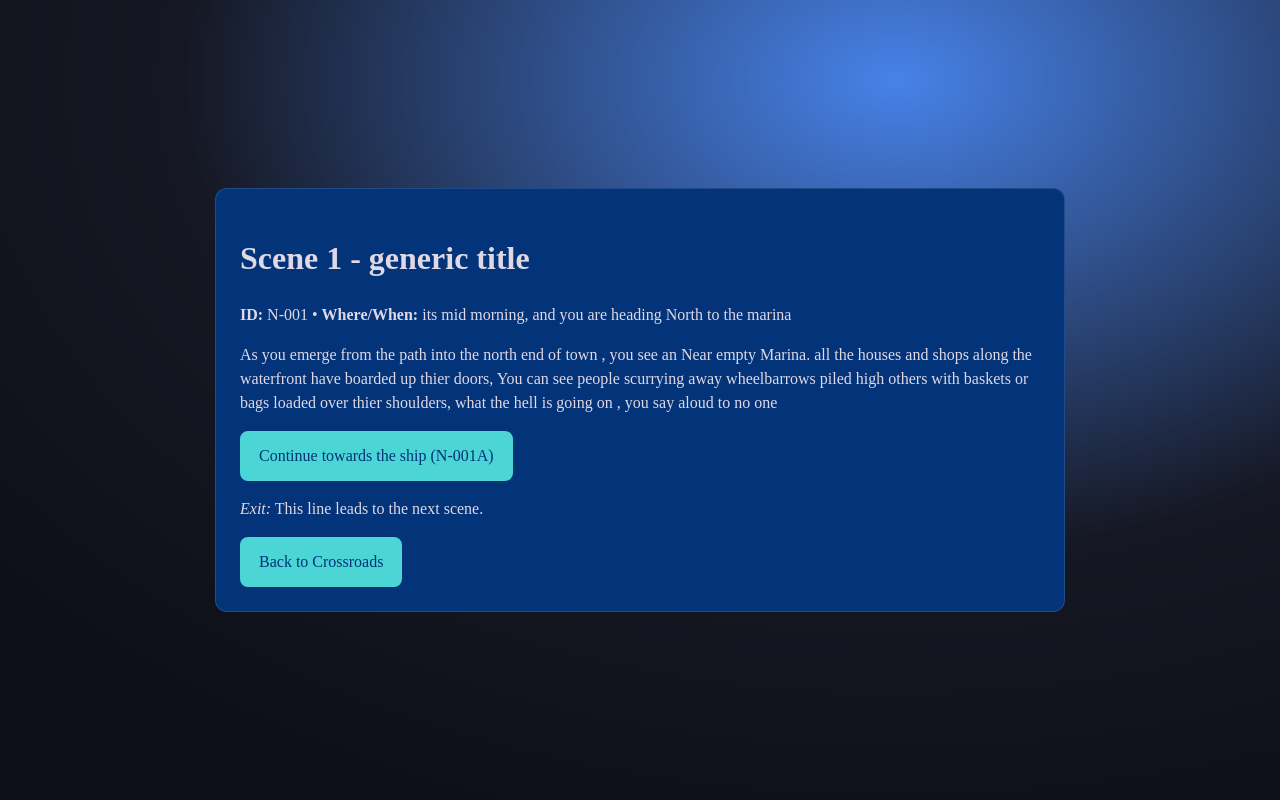
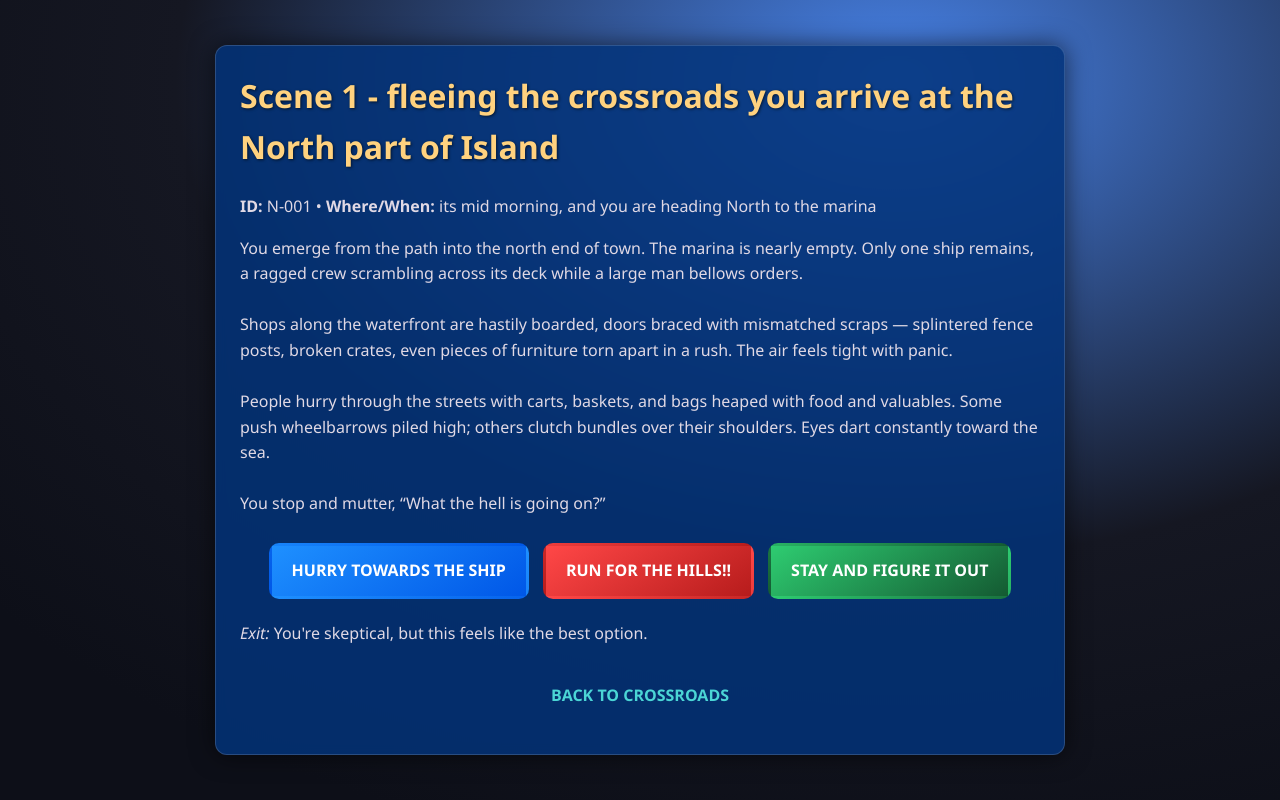
Before and after one commit to cshorr/CYOA-Cis18, a Flask app: page /chris/N-001 in a window 1280 px wide. Run offline with Flask 3, Linux system fonts and the light colour scheme.

Commit message:
Added .css options , editorconfig,  button options, and multiple visual goodies, that havnt changed functionality in my testing

```diff
--- a/app.py
+++ b/app.py
@@ -196,16 +196,16 @@ def scene_oracle(scene_id):
 
 
 
-# --- Shared death page (defaults to Chris theme if none given) ---
+# --- Shared death/end page (defaults to Crossroads theme) --- its a design choice , circle of life and all that :)
 @app.get("/death")
 def death():
     msg = request.args.get("msg") or "You slip at the last moment and fall to your death. That is the end of your story."
-    theme = request.args.get("theme") or "chris"
+    theme = request.args.get("theme") or "crossroads"
     return render_template("death.html", title="You Died", msg=msg, theme=theme)
 
 @app.get("/the_end")
 def the_end():
-    theme = request.args.get("theme") or "chris"
+    theme = request.args.get("theme") or "crossroads"
     msg = request.args.get("msg") or "Thanks for playing!"
     return render_template("the_end.html", title="The End", theme=theme, msg=msg)
 
@@ -218,4 +218,4 @@ def replace_all_newlines(s: str):
 
 # --- Main entry ---
 if __name__ == "__main__":
-    app.run(host='localhost', port=8000, debug=True)
+    app.run(debug=True)
--- a/static/data/scenes_chris.json
+++ b/static/data/scenes_chris.json
@@ -1,19 +1,18 @@
 [
   {
     "scene_id": "N-001",
-    "title": "Scene 1 - generic title",
+    "title": "Scene 1 - fleeing the crossroads you arrive at the North part of Island ",
     "where_when": "its mid morning, and you are heading North to the marina",
-    "text": "As you emerge from the path into the north end of town , you see an Near empty Marina. all the houses and shops along the waterfront have boarded  up thier doors, You can see people scurrying away wheelbarrows piled high others with baskets or bags loaded over thier shoulders, what the hell is going on , you say aloud to no one",
+    "text": "You emerge from the path into the north end of town. The marina is nearly empty. Only one ship remains, a ragged crew scrambling across its deck while a large man bellows orders.\n\nShops along the waterfront are hastily boarded, doors braced with mismatched scraps — splintered fence posts, broken crates, even pieces of furniture torn apart in a rush. The air feels tight with panic.\n\nPeople hurry through the streets with carts, baskets, and bags heaped with food and valuables. Some push wheelbarrows piled high; others clutch bundles over their shoulders. Eyes dart constantly toward the sea.\n\nYou stop and mutter, “What the hell is going on?”",
 
 
     "choices": [
-      {
-        "label": "Continue towards the ship",
-        "next_id": "N-001A"
-      }
+      { "label": "Hurry towards the ship", "next_id": "N-001A" },
+      { "label": "Run for the hills!!", "next_id": "N-001B" },
+      { "label": "Stay and figure it out", "next_id": "N-DEATH" }
+    ],
+    "exit_line": "You're skeptical, but this feels like the best  option."
 
-    ],
-    "exit_line": "This line leads to the next scene."
 },
 {
 "scene_id": "N-001A",
@@ -21,10 +20,7 @@
 "where_when": "generic place and time",
 "text": "What happens if the player picked A from the parent scene.",
 "choices": [
-      {
-        "label": "Continue",
-        "next_id": "N-002"
-      }
+{ "label": "Continue", "next_id": "N-002" }
 ],
 "exit_line": "Continue to the next numbered scene."
 },
@@ -32,28 +28,34 @@
 "scene_id": "N-001B",
 "title": "Scene 1B - outcome of B",
 "where_when": "generic place and time",
-    "text": "What happens if the player picked B from the parent scene.",
+"text": "Run for the hills!!",
 "choices": [
-      {
-        "label": "Continue",
-        "next_id": "N-002"
-      }
+{ "label": "Continue", "next_id": "N-003" }
 ],
 "exit_line": "Continue to the next numbered scene."
 },
+{
+"scene_id": "N-DEATH",
+"title": "Too Late",
+"where_when": "North docks",
+"text": "You hesitate a heartbeat too long. The crowd runs inland. The sea goes quiet, then wrong. You never see the wall of water. Darkness.",
+"choices": [],
+"exit_line": "Your story ends here."
+},
+
+
   {
     "scene_id": "N-002",
     "title": "Scene 2 - generic title",
     "where_when": "generic place and time",
     "text": "Your text (story) goes here.",
+
     "choices": [
       {
-        "label": "Choice A",
-        "next_id": "N-002A"
+        "label": "Choice A", "next_id": "N-002A"
       },
       {
-        "label": "Choice B",
-        "next_id": "N-002B"
+        "label": "Choice B", "next_id": "N-002B"
       }
     ],
     "exit_line": "This line leads to the next scene."
--- a/static/themes/chris.css
+++ b/static/themes/chris.css
@@ -1,60 +1,120 @@
-/* full-viewport canvas */
-html, body { height: 100%; margin: 0; }
+/* === Global Reset & Base === */
+html, body {
+  height: 100%;
+  margin: 0;
+  font-family: 'Segoe UI', Tahoma, Geneva, Verdana, sans-serif;
+  color: #ffcc99;  /* warm light orange text */
+  background: #0d0f18; /* fallback if gradient fails */
+}
 
-/* gradient background + center layout */
+/* === Gradient Background Screen === */
 .screen {
   min-height: 100%;
-  background: radial-gradient(1200px 800px at 70% 10%, #4782e8, #151722 60%, #0d0f18 100%);
+  background: radial-gradient(
+    1200px 800px at 70% 10%,
+    #4782e8,
+    #151722 60%,
+    #0d0f18 100%
+  );
   display: grid;
   place-items: center;
 }
 
-/* glassy center panel */
+/* === Glassy Center Panel === */
 .panel {
   width: min(800px, 90vw);
   padding: 24px;
-  background: rgb(3, 51, 121);
-  /* background-image: none;   // was blank; leaving it off */
-  border: 1px solid rgba(255,255,255,0.12);
+  background: rgba(3, 51, 121, 0.85); /* semi-transparent glass look */
+  border: 1px solid rgba(255, 255, 255, 0.15);
   border-radius: 12px;
   color: #e0d9e5;
-  line-height: 1.5;
+  line-height: 1.6;
+  backdrop-filter: blur(6px);
+  box-shadow: 0 0 24px rgba(0, 0, 0, 0.6);
+  transition: transform 0.3s ease;
+}
+.panel:hover {
+  transform: translateY(-2px);
 }
 
-/* button row */
-.choices { margin-top: 16px; display: flex; gap: 12px; }
-
-/* Styles for <button> elements inside .choices */
+/* === Buttons (Base DNA) === */
+a.btn,
 .choices button {
-  padding: 10px 16px;
+  display: inline-block;
+  padding: 12px 20px;
+  margin: 6px 0;
+  font-size: 1rem;
+  font-weight: bold;
+  text-transform: uppercase;
+  text-decoration: none;
   border-radius: 10px;
-  border: 3px solid rgb(83, 201, 19); /* fixed: '3' and 'px' were split */
-  font-weight: normal;
-  font-size: 16px;
-  text-transform: uppercase;
-  background: #c9368a;
-  color: #5247e8;
+  border: 3px solid transparent;
   cursor: pointer;
-}
-.choices button:hover { filter: brightness(1.1); }
-
-/* body text color */
-body {
-  color: #ffcc99;  /* light orange text */
+  transition: all 0.25s ease;
+  min-width: 160px;
+  text-align: center;
 }
 
-/* links styled as buttons */
-a.btn {
-  display: inline-block;
-  padding: 10px 16px;
-  border-radius: 8px;
-  background: #4bd5d5;       /* teal background */
-  color: #033379;            /* dark blue text */
-  border: 3px solid #4bd5d5; /* teal border */
-  text-decoration: none;
-  cursor: pointer;
+/* === Shared Hover/Focus === */
+a.btn:hover,
+.choices button:hover {
+  transform: scale(1.05);
+  filter: brightness(1.15);
+  box-shadow: 0 0 12px rgba(255, 255, 255, 0.25);
 }
 
-a.btn:hover {
-  filter: brightness(1.1);
+/* === Choice Buttons Row === */
+.choices {
+  margin-top: 20px;
+  display: flex;
+  flex-wrap: wrap;
+  gap: 14px;
+  justify-content: center;
 }
+
+/* === Button Variants === */
+.btn-a {
+  background: linear-gradient(145deg, #1e90ff, #0057e7);
+  border-color: #1e90ff;
+  color: #fff;
+}
+.btn-a:hover {
+  background: linear-gradient(145deg, #3fa9f5, #007fff);
+  box-shadow: 0 0 12px #1e90ff;
+}
+
+.btn-b {
+  background: linear-gradient(145deg, #ff4747, #b71c1c);
+  border-color: #ff4747;
+  color: #fff;
+}
+.btn-b:hover {
+  background: linear-gradient(145deg, #ff6f6f, #d32f2f);
+  box-shadow: 0 0 12px #ff4747;
+}
+
+.btn-c {
+  background: linear-gradient(145deg, #2ecc71, #145a32);
+  border-color: #2ecc71;
+  color: #fff;
+}
+.btn-c:hover {
+  background: linear-gradient(145deg, #58d68d, #1e8449);
+  box-shadow: 0 0 12px #2ecc71;
+}
+
+/* === Links (Non-choice) === */
+a {
+  color: #4bd5d5;
+  transition: color 0.2s ease;
+}
+a:hover {
+  color: #6ff5f5;
+}
+
+/* === Titles === */
+h1, h2, h3 {
+  margin-top: 0;
+  color: #ffd27f;
+  text-shadow: 1px 1px 3px rgba(0, 0, 0, 0.6);
+}
--- a/templates/home.html
+++ b/templates/home.html
@@ -21,7 +21,7 @@
   <a class="btn" href="{{ url_for('oracle_start') }}">Go to the Oracle (AI)</a>
 </div>
 -->
--->
+
 
 <p><em>Exit:</em> The crossroads fades behind you as your chosen path unfolds.</p>
 {% endblock %}
--- a/templates/scene.html
+++ b/templates/scene.html
@@ -6,22 +6,24 @@
 
 <p><strong>ID:</strong> {{ scene.scene_id }} • <strong>Where/When:</strong> {{ scene.where_when }}</p>
 
-<p>{{ scene.text | replace_all_newlines}}</p>
+<p>{{ scene.text | replace_all_newlines }}</p>
 
 <div class="choices">
   {% for c in scene.choices %}
   {% set nextid = (c.next_id|string).strip() %}
+  {% set btn_class = 'btn-a' if loop.index == 1 else 'btn-b' if loop.index == 2 else 'btn-c' if loop.index == 3 else 'btn-a' %}
+
   {% if nextid == 'END' %}
-    <a class="btn" href="{{ url_for('the_end') }}">
+  <a class="btn {{ btn_class }}" href="{{ url_for('the_end') }}">
     {{ c.label or 'Finish' }}
   </a>
   {% elif nextid == 'DIE' %}
-    <a class="btn" href="{{ url_for('death', msg=(c.death_text or 'Your story ends here.')) }}">
+  <a class="btn {{ btn_class }}" href="{{ url_for('death', msg=(c.death_text or 'Your story ends here.')) }}">
     {{ c.label or 'You Died' }}
   </a>
   {% else %}
-    <a class="btn" href="{{ url_for(base_endpoint, scene_id=nextid) }}">
-        {{ c.label }} ({{ nextid }})
+  <a class="btn {{ btn_class }}" href="{{ url_for(base_endpoint, scene_id=nextid) }}">
+    {{ c.label }}
   </a>
   {% endif %}
   {% endfor %}
```
Also changed, not shown: static/themes/travis.css (+103 -35 lines), 2 other files. Lines whose indentation alone changed are shown as unchanged.
